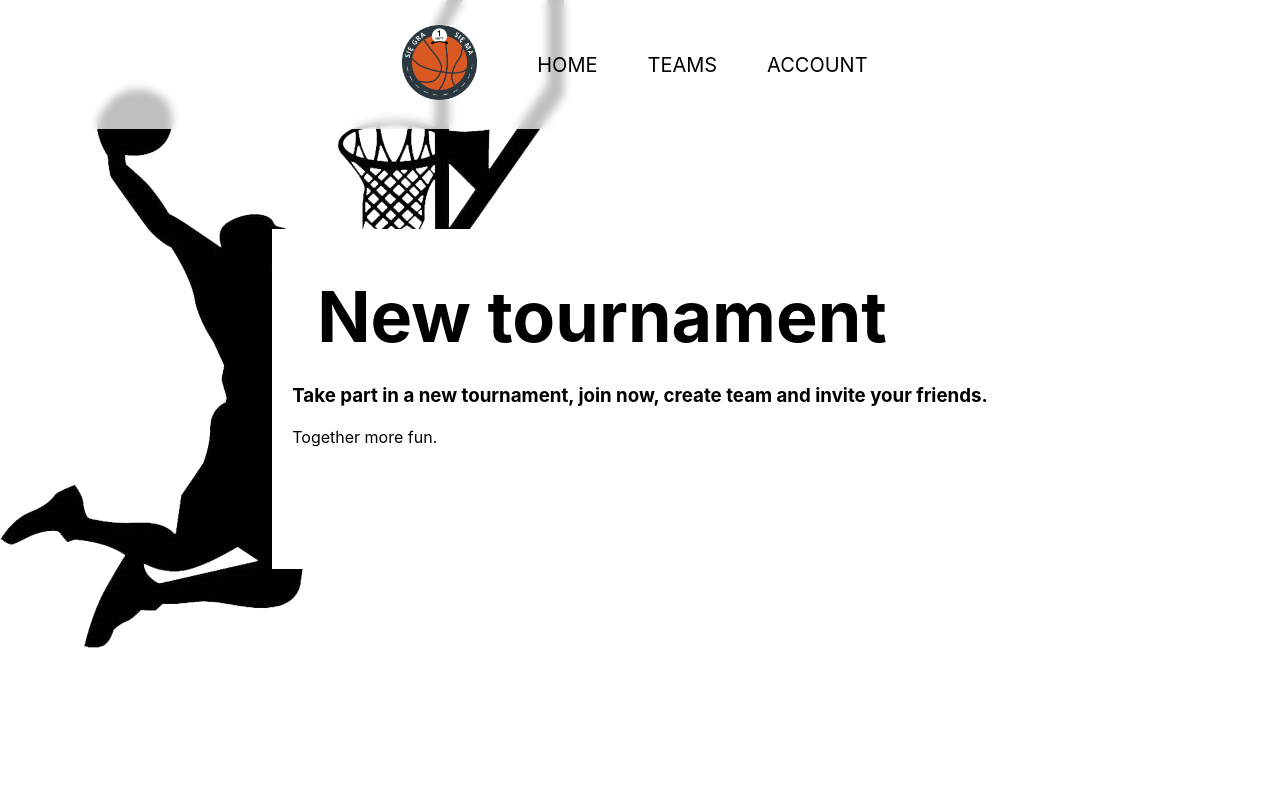
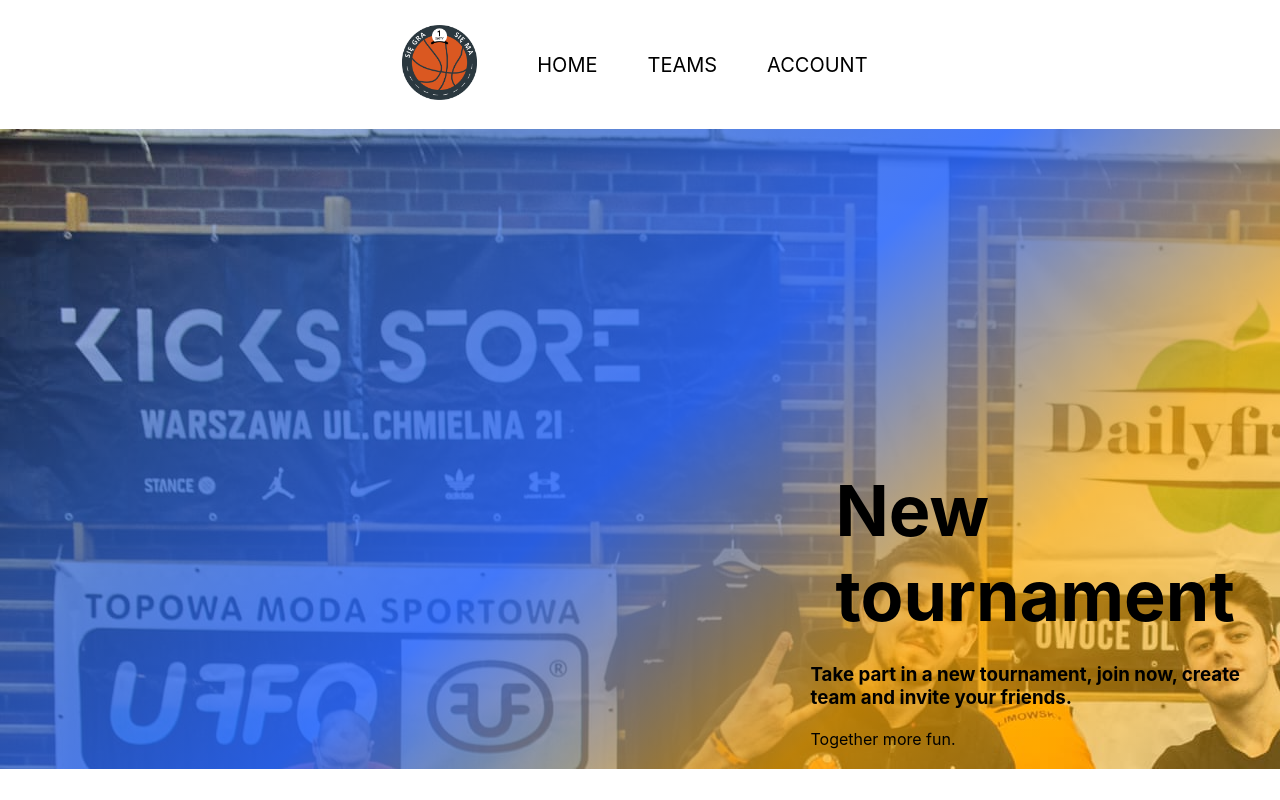
Before and after one commit to SieGra-SieMa/SieGra-SieMa, a React (Create React App) app in the folder frontend/: page / in a window 1280 px wide. Built offline with nearby package versions, Linux system fonts and the light colour scheme.

Commit message:
#8 add hero and start redesigning

```diff
--- a/frontend/src/App.css
+++ b/frontend/src/App.css
@@ -1,5 +1,5 @@
 body {
-    background: url("http://localhost:3000/background.png") no-repeat;
+    /* background: url("http://localhost:3000/background.png") no-repeat; */
 }
 
 .content-section {
--- a/frontend/src/components/header/Header.css
+++ b/frontend/src/components/header/Header.css
@@ -1,7 +1,7 @@
 #header {
     display: flex;
     justify-content: center;
-    background-color: rgba(255, 255, 255, 0.75);
+    background-color: #ffffffbf;
     position: sticky;
     top: 0;
     backdrop-filter: blur(4px);
--- a/frontend/src/containers/home/Home.css
+++ b/frontend/src/containers/home/Home.css
@@ -1,16 +1,33 @@
-.home-container {
-    display: flex;
-    flex-direction: column;
+.content-section {
+    padding: 0;
 }
 
-.home-block-info {
-    height: 300px;
+.hero-container {
+    display: flex;
+    flex-direction: row;
+    width: 100vw;
+    background-position: center;
+    background-size: contain;
+    background-attachment: fixed;
+    background: linear-gradient(139deg, rgba(2,0,36,0) 0%, rgba(42,95,198,0.6783088235294117) 25%, rgba(42,104,255,0.8631827731092436) 50%, rgba(255,171,0,0.6923144257703081) 75%, rgba(255,179,0,0.32816876750700286) 100%), url("http://localhost:3000/hero.jpeg");
+}
+
+.hero-block-info {
+    height: 100%;
     align-self: flex-end;
-    background-color: white;
     padding: 20px;
 }
 
-.home-block-info > h2 {
+.hero-block-info > h2 {
     font-size: 70px;
     padding: 25px;
 }
+
+#heroImg {
+    height: 100%;
+}
+
+.img-container {
+    height: 80vh;
+    width: 100%;
+}
--- a/frontend/src/containers/home/Home.tsx
+++ b/frontend/src/containers/home/Home.tsx
@@ -4,11 +4,14 @@ import './Home.css';
 export default function Home() {
     return (
         <div className="content-section">
-            <div className="container home-container">
-                <div className="home-block-info">
+            <div className="container hero-container">
+                <div className="img-container">
+                    {/* <img id="heroImg" src="http://localhost:3000/hero.jpeg" alt="hero"/> */}
+                </div>
+                <div className="hero-block-info">
                     <h2>New tournament</h2>
                     <h3>Take part in a new tournament, join now, create team and invite your friends.</h3>
-                    <br />
+                    <br/>
                     <p>Together more fun.</p>
                 </div>
             </div>
```
Also changed, not shown: frontend/public/hero.jpeg (added), frontend/src/components/header/Header.tsx (line endings or trailing spaces).
